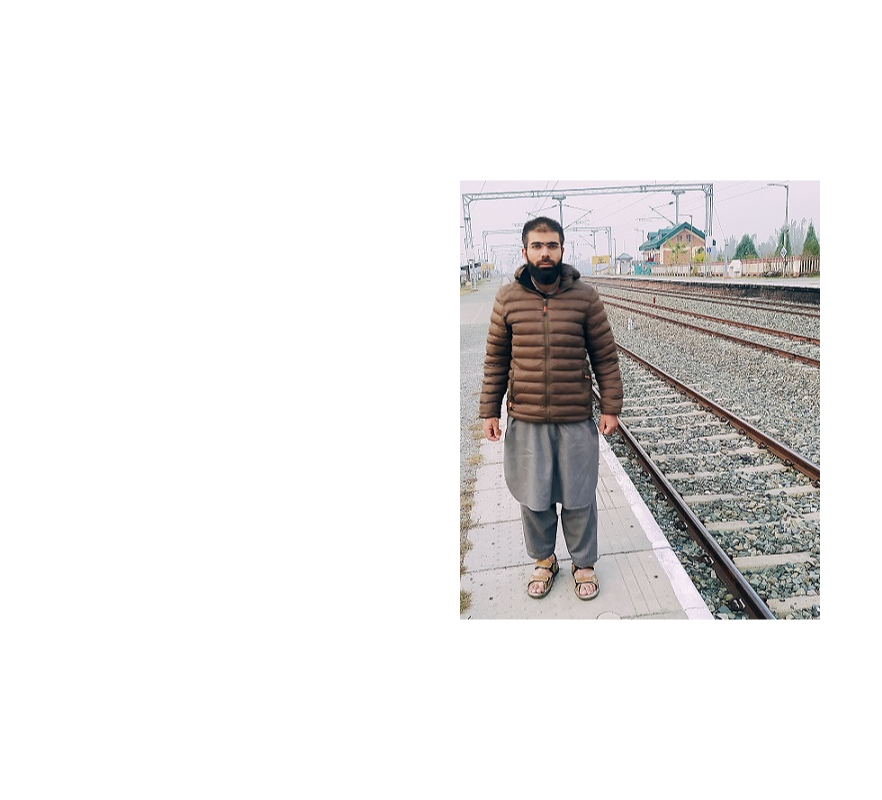
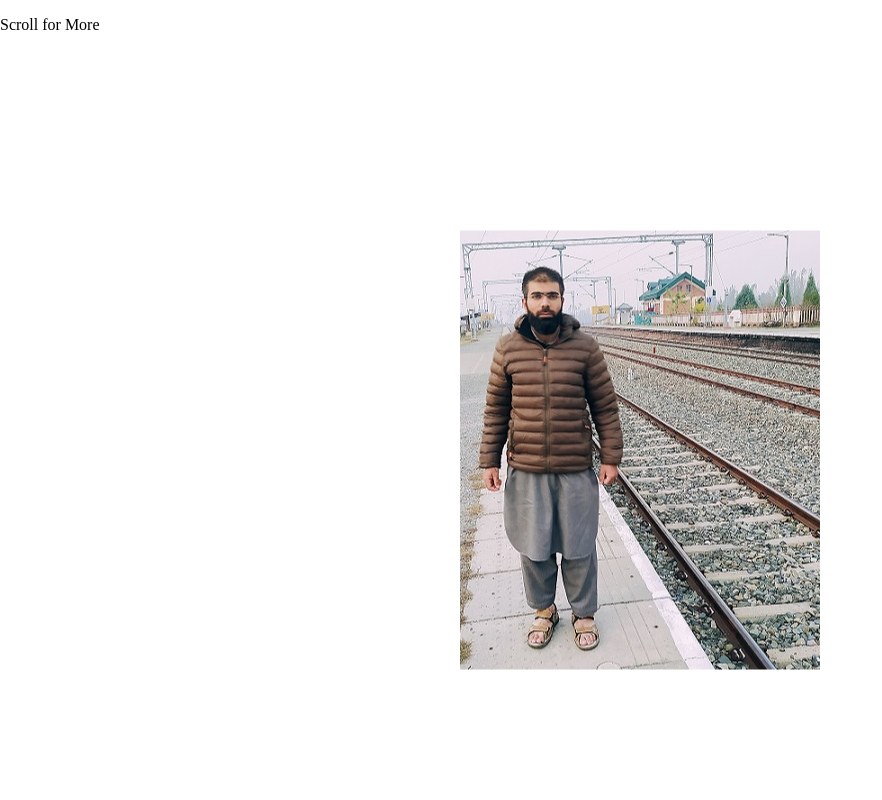
Before and after one commit to saqibtantray/home, a plain HTML site: page index.html in a window 1280 px wide. Shown: the top 800 px of the page, without its empty margins (0-882 px from the left). Drawn offline with Linux system fonts and the light colour scheme.

Commit message:
Update index.html

```diff
--- a/index.html
+++ b/index.html
@@ -3,7 +3,7 @@
 <head>
 <meta charset="UTF-8">
 <meta name="viewport" content="width=device-width, initial-scale=1.0">
-<title>Protected Images</title>
+<title>Photos</title>
 <style>
   /* Prevent right-click context menu */
   body {
@@ -31,6 +31,7 @@
     max-height: 100%;
   }
 </style>
+<p>Scroll for More</p>
 </head>
 <body>
   <div class="container">
```
